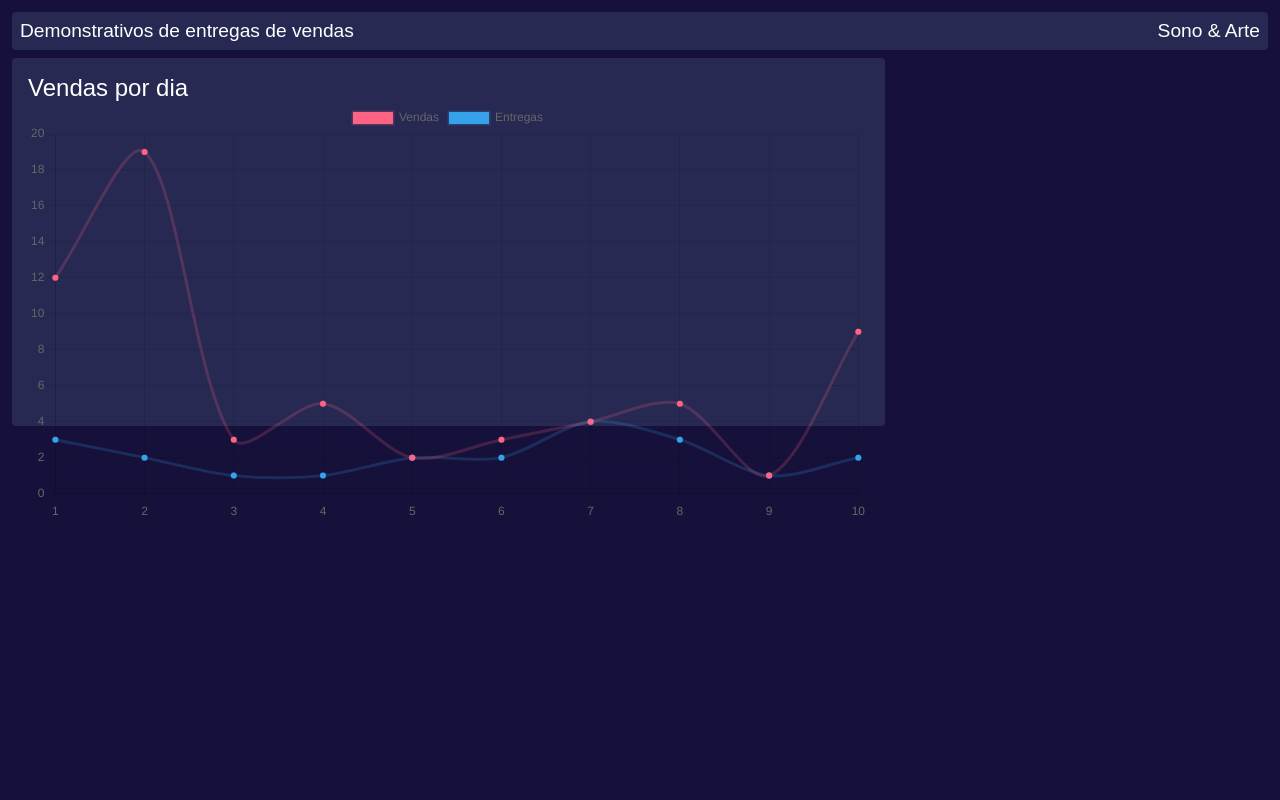
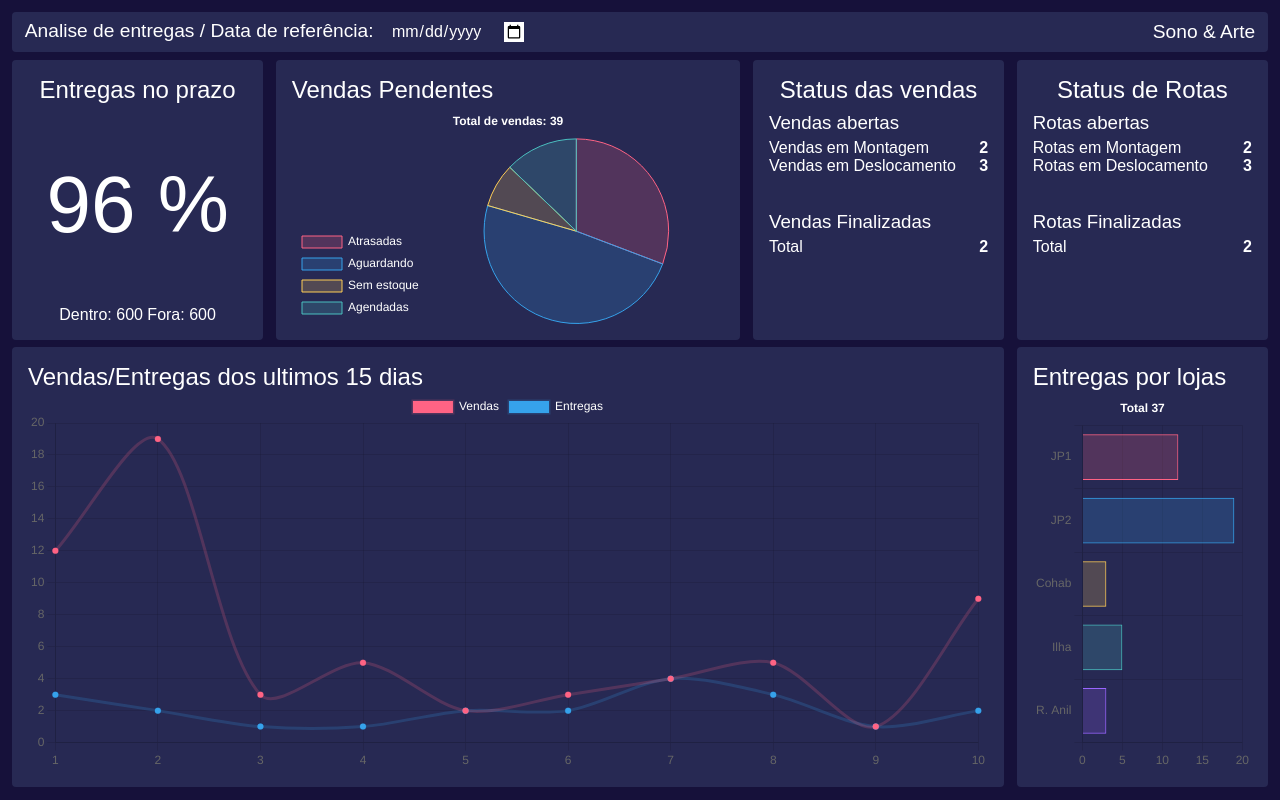
Before and after one commit to alexff2/sonoentregas-dashboard, a React (Create React App) app: page / in a window 1280 px wide. Built offline with nearby package versions, Linux system fonts and the light colour scheme.

Commit message:
Implementação front dashboard

```diff
--- /dev/null
+++ b/src/components/ChartSalesBy/index.tsx
@@ -0,0 +1,66 @@
+import { Bar } from "react-chartjs-2"
+import { ContainerChart } from "../../styles/global"
+
+const ChartSalesByShop: React.FC = () => {
+  return(
+    <>
+      <h2>Entregas por lojas</h2>
+      <ContainerChart>
+        <Bar
+          data={{
+            labels: ['JP1', 'JP2', 'Cohab', 'Ilha', 'R. Anil'],
+            datasets: [
+              {
+                data: [12, 19, 3, 5, 3],
+                backgroundColor: [
+                  'rgba(255, 99, 132, 0.2)',
+                  'rgba(54, 162, 235, 0.2)',
+                  'rgba(255, 206, 86, 0.2)',
+                  'rgba(75, 192, 192, 0.2)',
+                  'rgba(153, 102, 255, 0.2)',
+                ],
+                borderColor: [
+                  'rgba(255, 99, 132, 1)',
+                  'rgba(54, 162, 235, 1)',
+                  'rgba(255, 206, 86, 1)',
+                  'rgba(75, 192, 192, 1)',
+                  'rgba(153, 102, 255, 1)',
+                ],
+                borderWidth: 1,
+              },
+            ],
+          }}
+          options={{
+            indexAxis: 'y',
+            // Elements options apply to all of the options unless overridden in a dataset
+            // In this case, we are setting the border of each horizontal bar to be 2px wide
+            elements: {
+              bar: {
+                borderWidth: 2,
+              },
+            },
+            responsive: true,
+            maintainAspectRatio: false,
+            plugins: {
+              legend: {
+                display: false
+              },
+              title: {
+                text: 'Total 37',
+                display: true,
+                color: '#fff'
+              }
+            },
+            datasets: {
+              bar: {
+                order: 1
+              }
+            }
+          }}
+        />
+      </ContainerChart>
+    </>
+  )
+}
+
+export default ChartSalesByShop
--- a/src/components/ChartSalesByDate/index.tsx
+++ b/src/components/ChartSalesByDate/index.tsx
@@ -1,5 +1,7 @@
 import React from 'react'
 import { Line } from 'react-chartjs-2'
+
+import { ContainerChart } from '../../styles/global'
 
 const data = {
   labels: ['1', '2', '3', '4', '5', '6', '7', '8', '9', '10'],
@@ -23,16 +25,28 @@ const data = {
 
 const ChartSalesByDate: React.FC = () => (
   <>
-    <h2>Vendas por dia</h2>
+    <h2>Vendas/Entregas dos ultimos 15 dias</h2>
+    <ContainerChart>
       <Line
         data={data} options={{
           scales: {
             yAxes: {
               type: 'linear'
+            },
+          },
+          maintainAspectRatio: false,
+          responsive: true,
+          color: '#fff',
+          datasets: {
+            line: {
+              segment: {
+                backgroundColor: 'red'
               }
-        },
+            }
+          }
         }}
       />
+    </ContainerChart>
   </>
 );
 
--- /dev/null
+++ b/src/components/ChartSalesWait/index.tsx
@@ -0,0 +1,61 @@
+import { Pie } from 'react-chartjs-2'
+
+import { ContainerChart } from '../../styles/global'
+
+const data = {
+  labels: ['Atrasadas', 'Aguardando', 'Sem estoque', 'Agendadas'],
+  datasets: [
+    {
+      label: '# of Votes',
+      data: [12, 19, 3, 5],
+      backgroundColor: [
+        'rgba(255, 99, 132, 0.2)',
+        'rgba(54, 162, 235, 0.2)',
+        'rgba(255, 206, 86, 0.2)',
+        'rgba(75, 192, 192, 0.2)',
+      ],
+      borderColor: [
+        'rgba(255, 99, 132, 1)',
+        'rgba(54, 162, 235, 1)',
+        'rgba(255, 206, 86, 1)',
+        'rgba(75, 192, 192, 1)',
+      ],
+      borderWidth: 1,
+    },
+  ],
+}
+
+const tot = data.datasets[0].data.reduce((tot, nextElement) => tot + nextElement)
+
+const ChartSalesWait: React.FC = () => {
+  return (
+    <>
+      <h2>Vendas Pendentes</h2>
+      <ContainerChart>
+        <Pie
+          data={data}
+          options={{
+            maintainAspectRatio: false,
+            responsive: true,
+            plugins: {
+              legend: {
+                position: 'left',
+                align: 'end',
+                labels: {
+                  color: '#FFF'
+                }
+              },
+              title: {
+                display: true,
+                text: `Total de vendas: ${tot}`,
+                color: '#fff'
+              }
+            }
+          }}
+        />
+      </ContainerChart>
+    </>
+  )
+}
+
+export default ChartSalesWait
--- a/src/components/Header/index.tsx
+++ b/src/components/Header/index.tsx
@@ -5,7 +5,7 @@ import { HeaderDiv } from './styles'
 const Header: React.FC = () => {
   return (
     <HeaderDiv>
-      <div>Demonstrativos de entregas de vendas</div>
+      <div>Analise de entregas / Data de referência: <input type="date"/></div>
       <div>Sono &amp; Arte</div>
     </HeaderDiv>
   )
--- a/src/components/Header/styles.ts
+++ b/src/components/Header/styles.ts
@@ -8,8 +8,23 @@ export const HeaderDiv = styled.header`
   background-color: ${props => props.theme.colors.primary};
   color: #fff;
 
+  height: 5vh;
   font-size: 1.2rem;
-  padding: 0.5rem;
+  padding: 0 0.8rem;
   margin-bottom: 0.5rem;
   border-radius: ${props => props.theme.borderRadius}rem;
+
+  div {
+    input[type=date] {
+      height: 2rem;
+      border: none;
+      outline: none;
+      background-color: transparent;
+      cursor: pointer;
+    }
+    input[type=date]::-webkit-calendar-picker-indicator {
+      background-color: #fff;
+    }
+  }
+
 `
--- a/src/pages/dashboard/index.tsx
+++ b/src/pages/dashboard/index.tsx
@@ -1,14 +1,62 @@
 import React from 'react'
+
+import ChartSalesByShop from '../../components/ChartSalesBy'
 import ChartSalesByDate from '../../components/ChartSalesByDate'
+import ChartSalesWait from '../../components/ChartSalesWait'
 
-import { Container, ContainerChart } from './styles'
+import { Container, Box1, Box2, Box3, BoxChart, Box4, Box5 } from './styles'
 
 const Dashboard: React.FC = () => {
   return (
     <Container>
-      <ContainerChart>
+      <Box1>
+        <h2>Entregas no prazo</h2>
+        <label>96 %</label>
+        <div>
+          <span>Dentro: 600 Fora: 600</span>
+        </div>
+      </Box1>
+      <Box2>
+        <ChartSalesWait />
+      </Box2>
+      <Box3>
+        <h2>Status das vendas</h2>
+
+        <h3>Vendas abertas</h3>
+        <div>
+          <span>Vendas em Montagem</span><span>2</span>
+        </div>
+        <div>
+          <span>Vendas em Deslocamento</span><span>3</span>
+        </div><br/><br/>
+
+        <h3>Vendas Finalizadas</h3>
+        <div>
+          <span>Total</span><span>2</span>
+        </div>
+      </Box3>
+      <Box4>
+        <h2>Status de Rotas</h2>
+
+        <h3>Rotas abertas</h3>
+        <div>
+          <span>Rotas em Montagem</span><span>2</span>
+        </div>
+        <div>
+          <span>Rotas em Deslocamento</span><span>3</span>
+        </div><br/><br/>
+
+        <h3>Rotas Finalizadas</h3>
+        <div>
+          <span>Total</span><span>2</span>
+        </div>
+      </Box4>
+      <BoxChart>
         <ChartSalesByDate />
-      </ContainerChart>
+      </BoxChart>
+      <Box5>
+        <ChartSalesByShop />
+      </Box5>
     </Container>
   )
 }
--- a/src/pages/dashboard/styles.ts
+++ b/src/pages/dashboard/styles.ts
@@ -1,28 +1,87 @@
 import styled from "styled-components"
 
 export const Container = styled.div`
-  display: flex;
-  justify-content: space-between;
+  display: grid;
+  grid-template-columns: 20% 37% 20% 20%;
+  grid-template-rows: 35vh 55vh;
+  grid-gap: 1%;
+  grid-template-areas: "a1 a2 a3 a4" "a5 a5 a5 a6";
 
-  @media(max-width: 1000px){
+  @media(max-width: 860px){
+    display: flex;
     flex-direction: column;
     align-items: center;
+
   }
-  `
-export const ContainerChart = styled.div`
-  height: 23rem;
-  width: 69.5%;
-  margin-bottom: 0.5rem;
+`
 
+const BoxDefault = styled.div`
+  display: flex;
+  flex-direction: column;
+  background-color: ${props => props.theme.colors.primary};
+  color: #fff;
   padding: ${props => props.theme.space[3]}px;
   border-radius: ${props => props.theme.borderRadius}rem;
 
-  background-color: ${props => props.theme.colors.primary};
-  color: #fff;
-  @media(max-width: 1000px){
-    width: 70%;
+  @media(max-width: 860px){
+    width: 80%;
+    height: 18rem;
+    margin-bottom: 0.5rem;
   }
+
   @media(max-width: 720px){
-    width: 100%;
+   width: 100%;
+  }
+
+  @media(max-width: 500px){
+    height: 16rem;
   }
 `
+
+export const Box1 = styled(BoxDefault)`
+  grid-area: a1;
+  align-items: center;
+  justify-content: space-between;
+
+  label {
+    font-size: 5rem;
+    @media(min-width: 860px) and (max-width: 1130px){
+      font-size: 3.5rem;
+    }
+  }
+`
+export const Box2 = styled(BoxDefault)`
+  grid-area: a2;
+`
+export const Box3 = styled(BoxDefault)`
+  grid-area: a3;
+
+  h2 {
+    text-align: center;
+    margin-bottom: 0.5rem;
+  }
+  h3 {
+    margin-bottom: 0.3rem;
+  }
+  div {
+    display: flex;
+    justify-content: space-between;
+
+    span:last-child {
+      font-weight: 800;
+    }
+  }
+`
+export const Box4 = styled(Box3)`
+  grid-area: a4;
+`
+
+export const BoxChart = styled(BoxDefault)`
+  grid-area: a5;
+
+  justify-content: space-between;
+  `
+
+export const Box5 = styled(BoxDefault)`
+  grid-area: a6;
+`
--- /dev/null
+++ b/src/styles/global/index.ts
@@ -0,0 +1,7 @@
+import styled from "styled-components"
+
+export const ContainerChart = styled.div`
+  width: 100%;
+  height: 100%;
+  padding: 0;
+`
```
Lines whose indentation alone changed are shown as unchanged.
